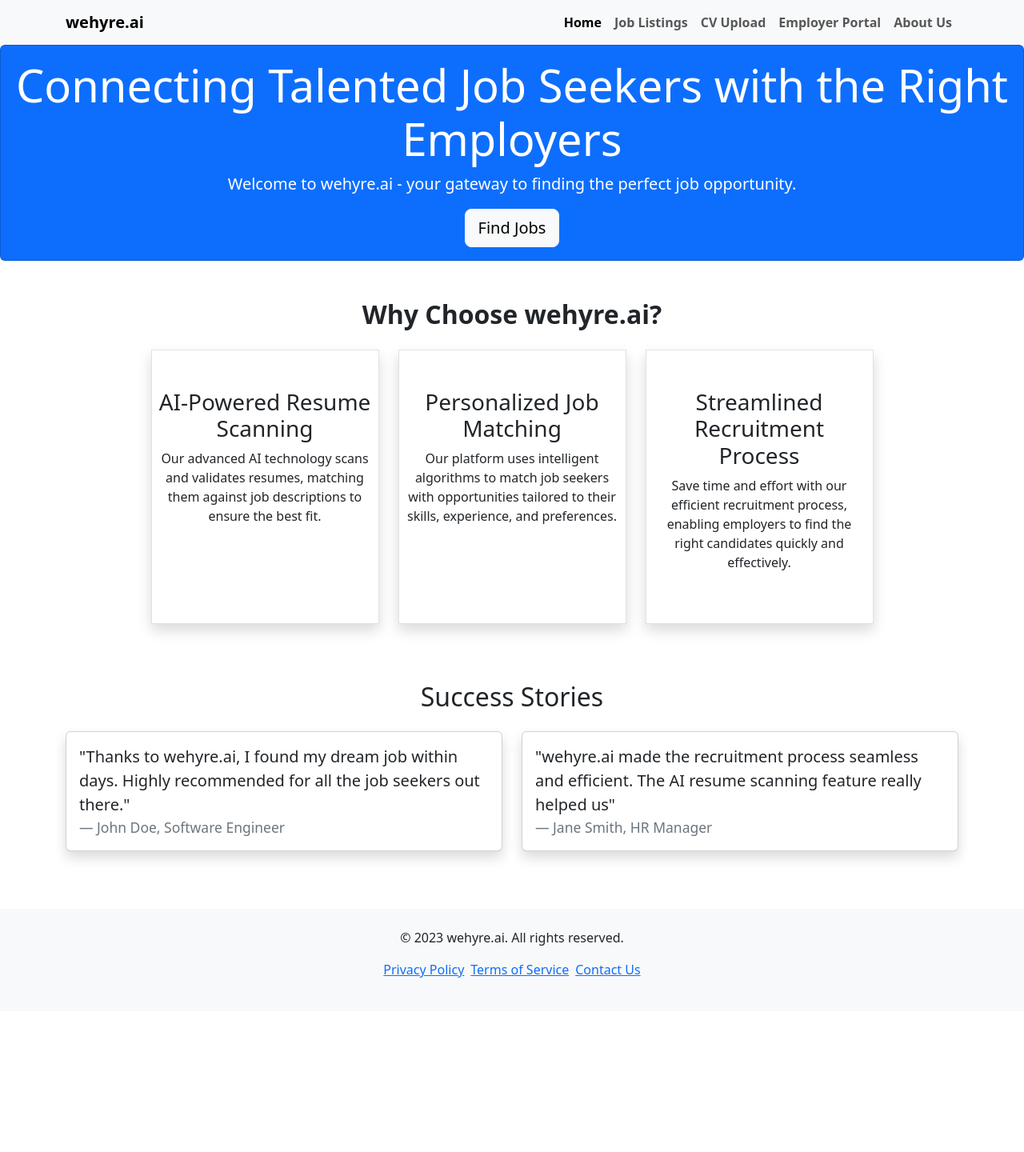
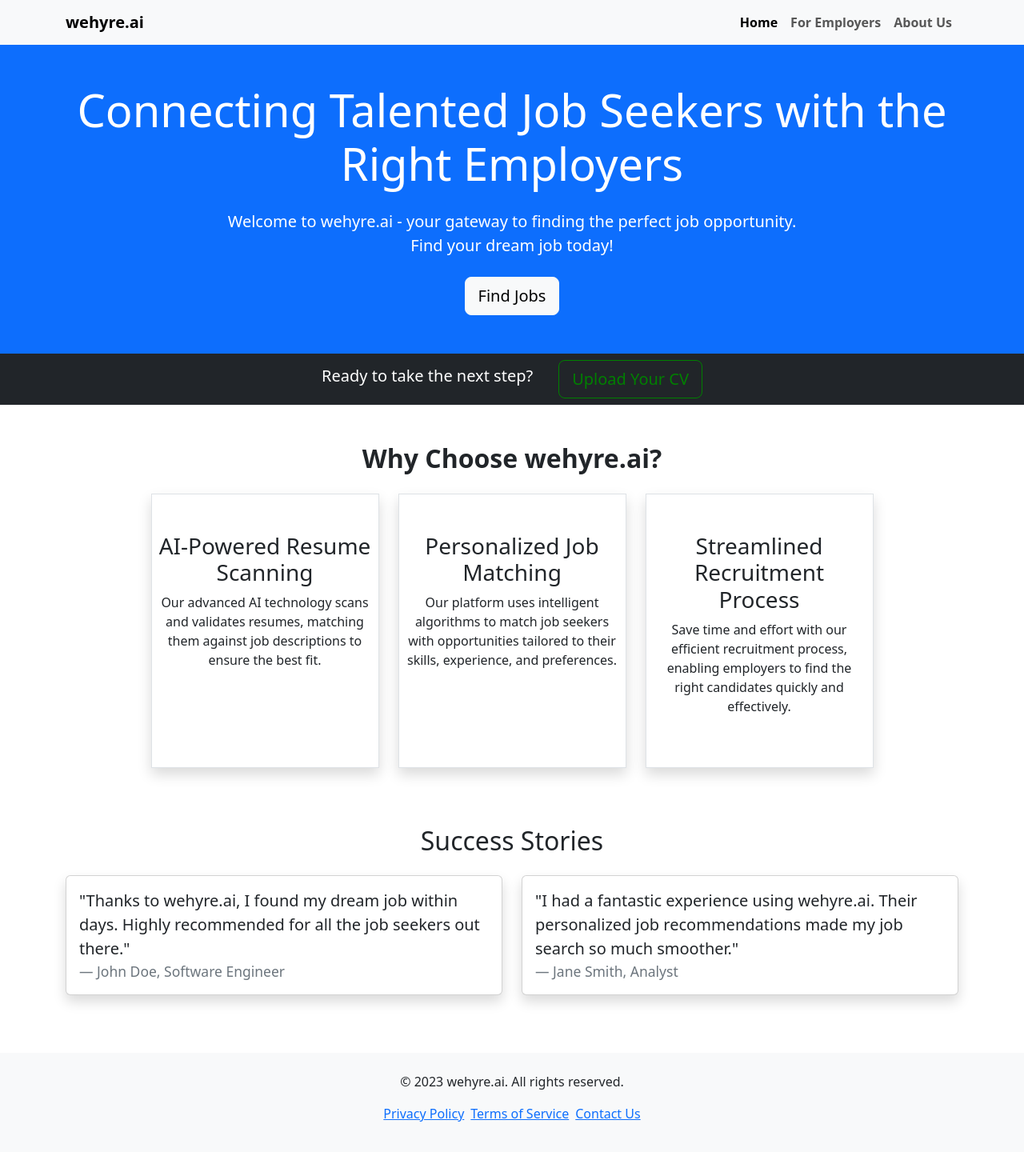
Before and after one commit to prajwal-tomar/wehyre.ai, a React (Create React App) app: page / in a window 1280 px wide. Shown: the top 1440 px of the page at 80% size. Before the commit the page ends 1264 px from the top, so only its background shows below. Built offline with nearby package versions, Linux system fonts and the light colour scheme; a web font is replaced by a local one.

Commit message:
separated employer and employee page

```diff
--- a/src/App.js
+++ b/src/App.js
@@ -6,6 +6,7 @@ import JobListings from './Components/JobListings';
 import CVUpload from './Components/CVUpload';
 import EmployerPortal from './Components/EmployerPortal';
 import AboutUs from './Components/AboutUs';
+import EmployersHome from './Components/EmployersHome';
 import './App.css'
 import 'bootstrap/dist/css/bootstrap.min.css';
 
@@ -17,6 +18,7 @@ const App = () => {
       <Routes>
         <Route path="/" element={<Home />} />
         <Route path="/job-listings" element={<JobListings />} />
+        <Route path="/employers-home" element={<EmployersHome />} />
         <Route path="/cv-upload" element={<CVUpload />} />
         <Route path="/employer-portal" element={<EmployerPortal />} />
         <Route path="/about-us" element={<AboutUs />} />
--- a/src/Components/CustomNavbar.js
+++ b/src/Components/CustomNavbar.js
@@ -44,18 +44,8 @@ const CustomNavbar = () => {
             </Link>
           </li>
           <li className="nav-item">
-            <Link to="/job-listings" className="nav-link">
-              Job Listings
-            </Link>
-          </li>
-          <li className="nav-item">
-            <Link to="/cv-upload" className="nav-link">
-              CV Upload
-            </Link>
-          </li>
-          <li className="nav-item">
-            <Link to="/employer-portal" className="nav-link">
-              Employer Portal
+            <Link to="/employers-home" className="nav-link">
+              For Employers
             </Link>
           </li>
           <li className="nav-item">
--- /dev/null
+++ b/src/Components/EmployersHome.js
@@ -0,0 +1,166 @@
+import React from "react";
+import { Container, Row, Col, Button, Card } from "react-bootstrap";
+
+const EmployersHome = () => {
+  return (
+    <div>
+      <div className="bg-primary text-white text-center py-5">
+        <Container>
+          <h1 className="display-4 mb-4">
+            Unlock Top Talent for Your Organization
+          </h1>
+          <p className="lead mb-4">
+            Connect with the Best Candidates Using Our AI-powered Recruitment
+            Platform
+          </p>
+          <Button
+            variant="light
+          "
+            size="lg"
+            href="/signup"
+          >
+            Get Started Now
+          </Button>
+        </Container>
+      </div>
+
+      <Container>
+      <h2 className="text-center mt-5 mb-4 font-semibold">
+          Why Choose wehyre.ai?
+        </h2>
+        <Row className="mt-5">
+          <Col md={4}>
+            <Card className="shadow border mb-4">
+              <Card.Body>
+                <Card.Title>AI-driven Candidate Matching</Card.Title>
+                <Card.Text>
+                  Our advanced AI algorithms analyze candidate profiles to find
+                  the perfect fit for your company's requirements.
+                </Card.Text>
+              </Card.Body>
+            </Card>
+          </Col>
+          <Col md={4}>
+            <Card className="shadow border mb-4">
+              <Card.Body>
+                <Card.Title>Intelligent Resume Scanning</Card.Title>
+                <Card.Text>
+                  Save time and effort with our automated resume scanning
+                  technology that highlights the most relevant skills and
+                  qualifications.
+                </Card.Text>
+              </Card.Body>
+            </Card>
+          </Col>
+          <Col md={4}>
+            <Card className="shadow border mb-4">
+              <Card.Body>
+                <Card.Title>Extensive Candidate Database</Card.Title>
+                <Card.Text>
+                  Access a vast pool of qualified candidates and search for
+                  specific skills, experience, and qualifications. We have a huge database of candidates.
+                </Card.Text>
+              </Card.Body>
+            </Card>
+          </Col>
+        </Row>
+
+        <Row className="mb-5">
+          <Col md={4}>
+            <Card className="shadow border mb-4">
+              <Card.Body>
+                <Card.Title>Streamlined Recruitment Process</Card.Title>
+                <Card.Text>
+                  Simplify your hiring process with our intuitive platform,
+                  allowing you to manage job postings, applications, and
+                  candidate communication.
+                </Card.Text>
+              </Card.Body>
+            </Card>
+          </Col>
+
+          <Col md={4}>
+            <Card className="shadow border mb-4">
+              <Card.Body>
+                <Card.Title>Customized Job Posting Options</Card.Title>
+                <Card.Text>
+                  Tailor your job listings with specific requirements, company
+                  information, and branding to attract the right talent.
+                </Card.Text>
+              </Card.Body>
+            </Card>
+          </Col>
+          <Col md={4}>
+            <Card className="shadow border mb-4">
+              <Card.Body>
+                <Card.Title>Save Time and Find the Best Talent</Card.Title>
+                <Card.Text>
+                  Our innovative AI-powered platform revolutionizes the
+                  recruitment process, delivering exceptional results and
+                  helping you find the right candidates quickly.
+                </Card.Text>
+              </Card.Body>
+            </Card>
+          </Col>
+        </Row>
+
+        <Row className="mb-5">
+          <Col md={6} className="mx-auto text-center">
+            <h3 className="mb-4">Testimonials</h3>
+            <Card className="shadow border mb-4">
+              <Card.Body>
+                <Card.Text>
+                  "Working with wehyre.ai has been a game-changer for our
+                  recruitment process. The AI-powered candidate matching helped
+                  us find exceptional talent quickly and efficiently."
+                </Card.Text>
+                <Card.Subtitle className="mb-2 text-muted">
+                  John Doe, HR Manager at XYZ Company
+                </Card.Subtitle>
+              </Card.Body>
+            </Card>
+            <Card className="shadow border">
+              <Card.Body>
+                <Card.Text>
+                  "wehyre.ai provides an excellent platform for employers. The
+                  resume scanning feature saved us countless hours and ensured
+                  we considered the most relevant candidates for our positions."
+                </Card.Text>
+                <Card.Subtitle className="mb-2 text-muted">
+                  Jane Smith, HR Director at ABC Corporation
+                </Card.Subtitle>
+              </Card.Body>
+            </Card>
+          </Col>
+        </Row>
+
+        <Row className="text-center mb-4">
+          <Col>
+            <Button variant="dark" size="lg" href="/employer-signup">
+              Employer's Portal
+            </Button>
+          </Col>
+        </Row>
+      </Container>
+
+      <footer className="bg-light text-center py-4">
+        <Container>
+          <p>© 2023 wehyre.ai. All rights reserved.</p>
+          <ul className="list-inline">
+            <li className="list-inline-item">
+              <a href="/privacy-policy">Privacy Policy</a>
+            </li>
+            <li className="list-inline-item">
+              <a href="/terms-of-service">Terms of Service</a>
+            </li>
+            <li className="list-inline-item">
+              <a href="/contact-us">Contact Us</a>
+            </li>
+          </ul>
+        </Container>
+      </footer>
+    </div>
+  );
+};
+
+export default EmployersHome;
--- a/src/Components/Home.js
+++ b/src/Components/Home.js
@@ -4,20 +4,36 @@ import { Container, Card, Button } from "react-bootstrap";
 const Home = () => {
   return (
     <div>
-      <Card bg="primary" text="white" className="text-center">
-        <Card.Body>
-          <Card.Title className="display-4">
+      <div className="bg-primary text-white text-center py-5">
+        <Container>
+          <h1 className="display-4 mb-4">
             Connecting Talented Job Seekers with the Right Employers
-          </Card.Title>
-          <Card.Text className="lead">
+          </h1>
+          <p className="lead mb-4">
             Welcome to wehyre.ai - your gateway to finding the perfect job
-            opportunity.
-          </Card.Text>
+            opportunity. <br /> Find your dream job today!
+          </p>
           <Button variant="light" size="lg" href="/job-listings">
             Find Jobs
           </Button>
-        </Card.Body>
-      </Card>
+        </Container>
+      </div>
+
+      <div className="bg-dark text-white py-2">
+        <Container>
+          <div className="flex justify-center gap-8 align-items-center">
+            <h5 className="mb-2 text-center">Ready to take the next step?</h5>
+            <Button
+              variant="outline-light"
+              size="lg"
+              href="/cv-upload"
+              style={{ borderColor: "green", color: "green" }}
+            >
+              Upload Your CV
+            </Button>
+          </div>
+        </Container>
+      </div>
 
       <Container className="my-5">
         <h2 className="text-center mb-4 font-semibold">
@@ -73,11 +89,11 @@ const Home = () => {
               <div className="card-body">
                 <blockquote className="blockquote mb-0">
                   <p>
-                    "wehyre.ai made the recruitment process seamless and
-                    efficient. The AI resume scanning feature really helped us"
+                    "I had a fantastic experience using wehyre.ai. Their
+                    personalized job recommendations made my job search so much smoother."
                   </p>
                   <footer className="blockquote-footer">
-                    Jane Smith, HR Manager
+                    Jane Smith, Analyst
                   </footer>
                 </blockquote>
               </div>
```
